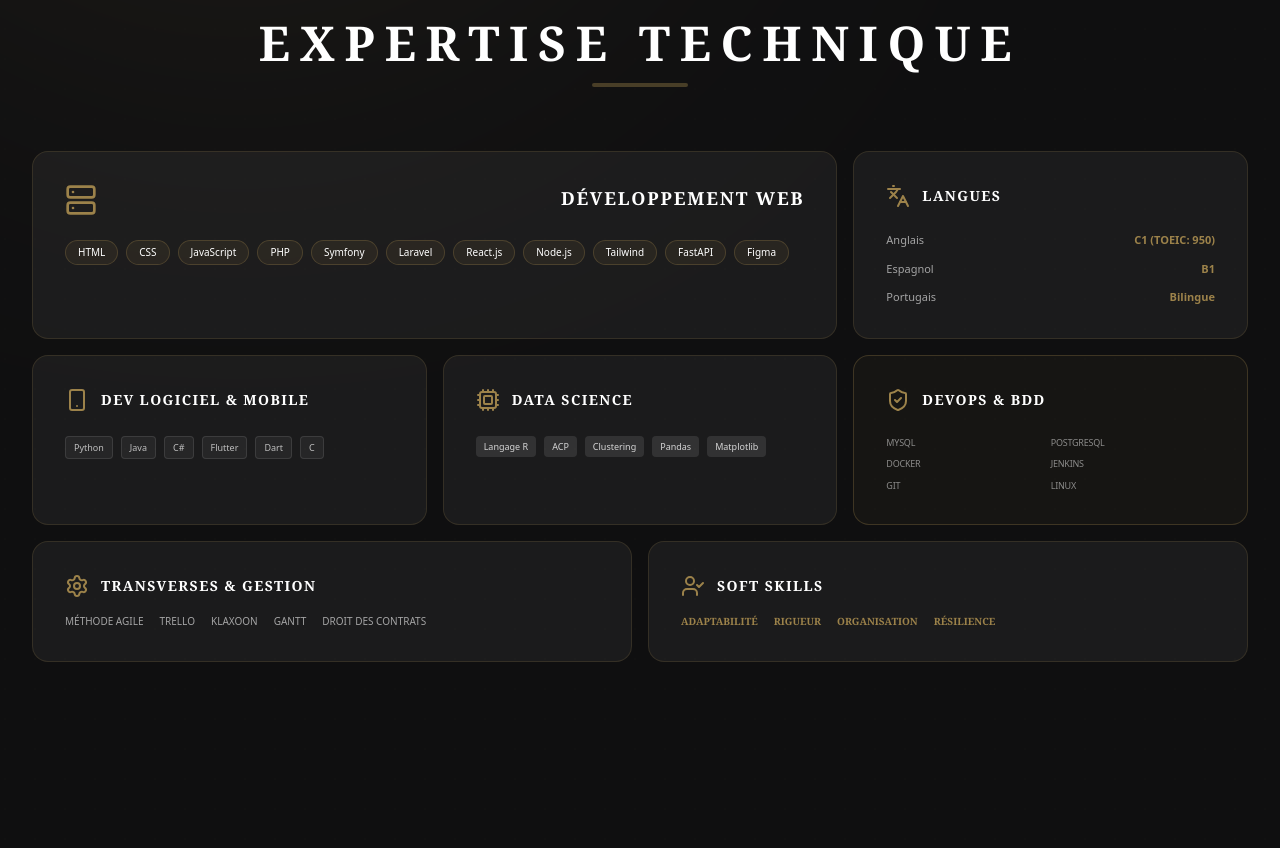
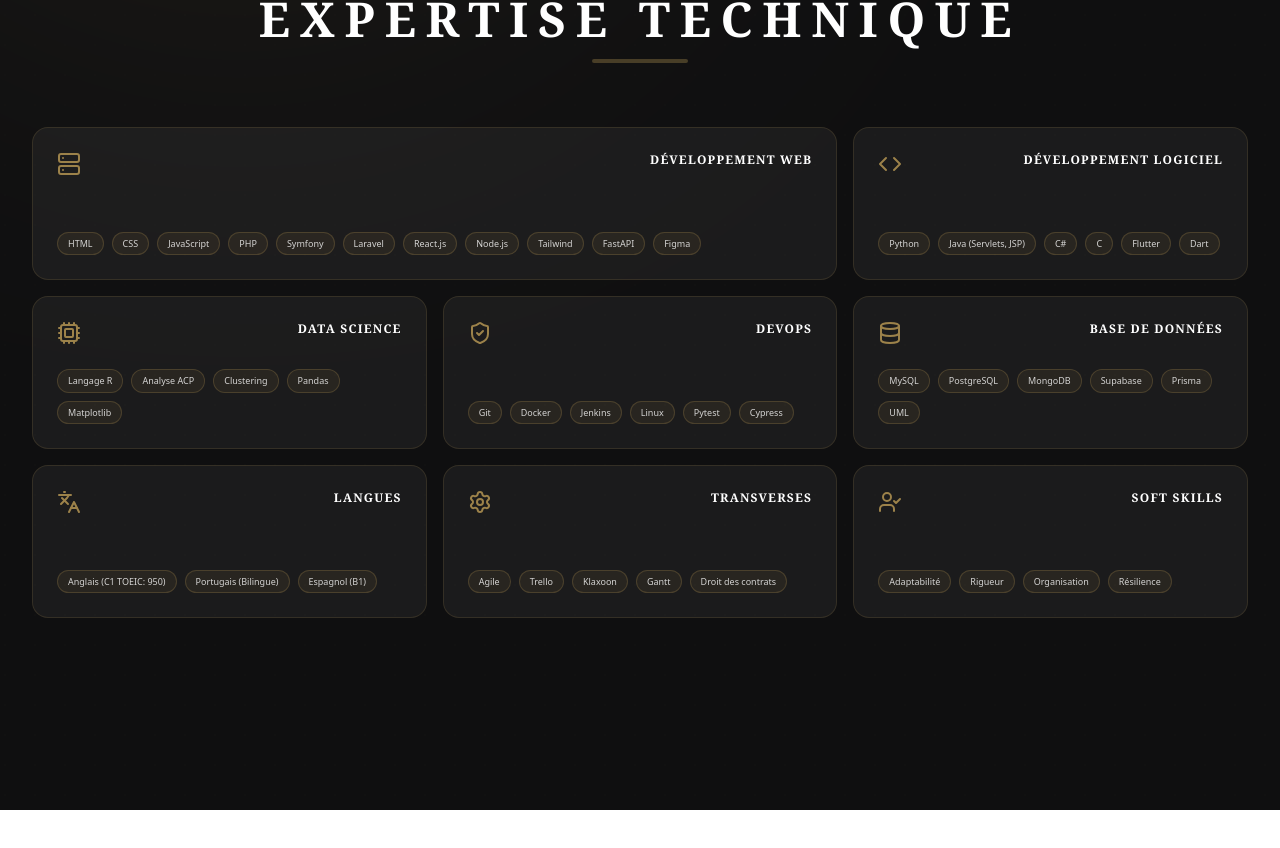
Before and after one commit to edmilson9/portfolio, a React (Create React App) app: page / in a window 1280 px wide. Shown: the part 1633-2481 px from the top of the page. After the commit the page ends 2443 px from the top, so only its background shows below. Built offline with nearby package versions, Linux system fonts and the light colour scheme.

Commit message:
Compétences

```diff
--- a/src/composants/Profil.jsx
+++ b/src/composants/Profil.jsx
@@ -1,6 +1,6 @@
 import React from "react";
 import { motion } from "framer-motion";
-import { GraduationCap, Briefcase, Code, Database, Server, Terminal, ShieldCheck, Languages, UserCheck, Settings, Cpu, Layout, Smartphone } from "lucide-react";
+import { GraduationCap, Briefcase, Code, Database, Server, Terminal, ShieldCheck, Languages, UserCheck, Settings, Cpu } from "lucide-react";
 import TimelineCard from "../ui/TimelineCard";
 import GoldBackground from "../animation/GoldBackground";
 
@@ -23,13 +23,13 @@
       annee: "2020 - 2022",
       titre: "DUT GEII",
       lieu: "Université Paris Est Créteil",
-      desc: "30 ECTS validés."
+      desc: "Génie Électrique et Informatique Industrielle (30 ECTS validés)."
     },
     {
       annee: "2017 - 2020",
       titre: "Baccalauréat STI2D",
       lieu: "Lycée Polyvalent de Cachan",
-      desc: "Option SIN. Mention Assez Bien."
+      desc: "Mention Assez Bien."
     }
   ];
 
@@ -38,7 +38,7 @@
       annee: "Juillet 2025 - Août 2025",
       titre: "Stage Développeur Fullstack",
       lieu: "E-petit pas, Argenteuil",
-      desc: "Développement d'un espace entreprises : modules d'inscription, publication d'offres, devis, facturation et paiement via API PayPal. Stack : React.js, Node.js, Tailwind, Prisma, Supabase, JWT."
+      desc: "Développement d'un espace entreprises : modules d'inscription, publication d'offres, devis, facturation et paiement via API PayPal. Stack : React.js, Node.js, Tailwind, Prisma, Supabase."
     },
     {
       annee: "Depuis Octobre 2024",
@@ -51,6 +51,57 @@
       titre: "Équipier Polyvalent",
       lieu: "McDonald's, Paris (75007)",
       desc: "Job étudiant."
+    }
+  ];
+
+  const skillGroups = [
+    {
+      title: "Développement Web",
+      icon: <Server size={24} />,
+      skills: ["HTML", "CSS", "JavaScript", "PHP", "Symfony", "Laravel", "React.js", "Node.js", "Tailwind", "FastAPI", "Figma"],
+      size: "md:col-span-8"
+    },
+    {
+      title: "Développement Logiciel",
+      icon: <Code size={24} />,
+      skills: ["Python", "Java (Servlets, JSP)", "C#", "C", "Flutter", "Dart"],
+      size: "md:col-span-4"
+    },
+    {
+      title: "Data Science",
+      icon: <Cpu size={24} />,
+      skills: ["Langage R", "Analyse ACP", "Clustering", "Pandas", "Matplotlib"],
+      size: "md:col-span-4"
+    },
+    {
+      title: "DevOps",
+      icon: <ShieldCheck size={24} />,
+      skills: ["Git", "Docker", "Jenkins", "Linux", "Pytest", "Cypress"],
+      size: "md:col-span-4"
+    },
+    {
+      title: "Base de données",
+      icon: <Database size={24} />,
+      skills: ["MySQL", "PostgreSQL", "MongoDB", "Supabase", "Prisma", "UML"],
+      size: "md:col-span-4"
+    },
+    {
+      title: "Langues",
+      icon: <Languages size={24} />,
+      skills: ["Anglais (C1 TOEIC: 950)", "Portugais (Bilingue)", "Espagnol (B1)"],
+      size: "md:col-span-4"
+    },
+    {
+      title: "Transverses",
+      icon: <Settings size={24} />,
+      skills: ["Agile", "Trello", "Klaxoon", "Gantt", "Droit des contrats"],
+      size: "md:col-span-4"
+    },
+    {
+      title: "Soft Skills",
+      icon: <UserCheck size={24} />,
+      skills: ["Adaptabilité", "Rigueur", "Organisation", "Résilience"],
+      size: "md:col-span-4"
     }
   ];
 
@@ -68,11 +119,9 @@
               <GraduationCap size={28} />
               <h3 className="text-xl md:text-2xl font-bold uppercase tracking-[0.2em] text-white">Académique</h3>
             </div>
-            <div className="space-y-2">
             {formations.map((item, index) => (
               <TimelineCard key={index} {...item} delay={index * 0.1} />
             ))}
-            </div>
           </div>
 
           <div>
@@ -80,11 +129,9 @@
               <Briefcase size={28} />
               <h3 className="text-xl md:text-2xl font-bold uppercase tracking-[0.2em] text-white">Professionnel</h3>
             </div>
-            <div className="space-y-2">
             {experiences.map((item, index) => (
               <TimelineCard key={index} {...item} delay={index * 0.1} />
             ))}
-            </div>
           </div>
         </div>
 
@@ -94,95 +141,31 @@
             <div className="w-24 h-1 bg-[#9C824A] rounded-full opacity-40"></div>
           </div>
 
-          <div className="grid grid-cols-1 md:grid-cols-12 gap-4">
-
-            <div className="md:col-span-8 bg-white/5 border border-[#9C824A]/20 p-8 rounded-2xl hover:border-[#9C824A]/60 transition-all group">
+          <div className="grid grid-cols-1 md:grid-cols-12 gap-4 auto-rows-fr">
+            {skillGroups.map((group, index) => (
+              <motion.div
+                key={index}
+                initial={{ opacity: 0, y: 20 }}
+                whileInView={{ opacity: 1, y: 0 }}
+                viewport={{ once: true }}
+                transition={{ delay: index * 0.05 }}
+                className={`${group.size} bg-white/5 border border-[#9C824A]/20 p-6 rounded-2xl hover:border-[#9C824A]/60 transition-all group flex flex-col justify-between`}
+              >
                 <div className="flex justify-between items-start mb-6">
-                <Server className="text-[#9C824A]" size={32} />
-                <h4 className="text-white font-bold uppercase text-lg tracking-widest">Développement Web</h4>
+                  <div className="text-[#9C824A] group-hover:scale-110 transition-transform">
+                    {group.icon}
+                  </div>
+                  <h4 className="text-white font-bold uppercase text-[10px] md:text-xs tracking-widest">{group.title}</h4>
                 </div>
                 <div className="flex flex-wrap gap-2">
-                {["HTML", "CSS", "JavaScript", "PHP", "Symfony", "Laravel", "React.js", "Node.js", "Tailwind", "FastAPI", "Figma"].map(s => (
-                  <span key={s} className="px-3 py-1 bg-[#9C824A]/10 border border-[#9C824A]/30 rounded-full text-[10px] text-white font-sans">{s}</span>
+                  {group.skills.map(s => (
+                    <span key={s} className="px-2.5 py-1 bg-[#9C824A]/10 border border-[#9C824A]/30 rounded-full text-[9px] text-white/80 font-sans">
+                      {s}
+                    </span>
                   ))}
                 </div>
-            </div>
-
-            <div className="md:col-span-4 bg-white/5 border border-[#9C824A]/20 p-8 rounded-2xl hover:border-[#9C824A]/60 transition-all">
-              <div className="flex items-center gap-3 mb-6 text-[#9C824A]">
-                <Languages size={24} />
-                <h4 className="text-white font-bold uppercase text-sm tracking-widest">Langues</h4>
-              </div>
-              <ul className="space-y-3">
-                <li className="flex justify-between text-[11px] font-sans">
-                  <span className="text-white/60">Anglais</span>
-                  <span className="text-[#9C824A] font-bold">C1 (TOEIC: 950)</span>
-                </li>
-                <li className="flex justify-between text-[11px] font-sans">
-                  <span className="text-white/60">Espagnol</span>
-                  <span className="text-[#9C824A] font-bold">B1</span>
-                </li>
-                <li className="flex justify-between text-[11px] font-sans">
-                  <span className="text-white/60">Portugais</span>
-                  <span className="text-[#9C824A] font-bold">Bilingue</span>
-                </li>
-              </ul>
-            </div>
-
-            <div className="md:col-span-4 bg-white/5 border border-[#9C824A]/20 p-8 rounded-2xl hover:border-[#9C824A]/60 transition-all">
-              <div className="flex items-center gap-3 mb-6 text-[#9C824A]">
-                <Smartphone size={24} />
-                <h4 className="text-white font-bold uppercase text-sm tracking-widest">Dev Logiciel & Mobile</h4>
-              </div>
-              <div className="flex flex-wrap gap-2">
-                {["Python", "Java", "C#", "Flutter", "Dart", "C"].map(s => (
-                  <span key={s} className="px-2 py-1 bg-white/5 border border-white/10 rounded text-[9px] text-white/70 font-sans">{s}</span>
+              </motion.div>
             ))}
-              </div>
-            </div>
-
-            <div className="md:col-span-4 bg-white/5 border border-[#9C824A]/20 p-8 rounded-2xl hover:border-[#9C824A]/60 transition-all">
-              <div className="flex items-center gap-3 mb-6 text-[#9C824A]">
-                <Cpu size={24} />
-                <h4 className="text-white font-bold uppercase text-sm tracking-widest">Data Science</h4>
-              </div>
-              <div className="flex flex-wrap gap-2">
-                {["Langage R", "ACP", "Clustering", "Pandas", "Matplotlib"].map(s => (
-                  <span key={s} className="px-2 py-1 bg-white/10 text-[9px] text-white/80 font-sans rounded">{s}</span>
-                ))}
-              </div>
-            </div>
-
-            <div className="md:col-span-4 bg-[#9C824A]/5 border border-[#9C824A]/30 p-8 rounded-2xl hover:bg-[#9C824A]/10 transition-all">
-              <div className="flex items-center gap-3 mb-6 text-[#9C824A]">
-                <ShieldCheck size={24} />
-                <h4 className="text-white font-bold uppercase text-sm tracking-widest">DevOps & BDD</h4>
-              </div>
-              <div className="grid grid-cols-2 gap-y-2 text-[9px] uppercase text-white/50 font-sans tracking-tight">
-                <span>MySQL</span><span>PostgreSQL</span><span>Docker</span><span>Jenkins</span><span>Git</span><span>Linux</span>
-              </div>
-            </div>
-
-            <div className="md:col-span-6 bg-white/5 border border-[#9C824A]/20 p-8 rounded-2xl hover:border-[#9C824A]/60 transition-all">
-              <div className="flex items-center gap-3 mb-4 text-[#9C824A]">
-                <Settings size={24} />
-                <h4 className="text-white font-bold uppercase text-sm tracking-widest">Transverses & Gestion</h4>
-              </div>
-              <div className="flex flex-wrap gap-x-4 gap-y-2 text-[10px] uppercase text-white/60 font-sans">
-                <span>Méthode Agile</span><span>Trello</span><span>Klaxoon</span><span>Gantt</span><span>Droit des contrats</span>
-              </div>
-            </div>
-
-            <div className="md:col-span-6 bg-white/5 border border-[#9C824A]/20 p-8 rounded-2xl hover:border-[#9C824A]/60 transition-all">
-              <div className="flex items-center gap-3 mb-4 text-[#9C824A]">
-                <UserCheck size={24} />
-                <h4 className="text-white font-bold uppercase text-sm tracking-widest">Soft Skills</h4>
-              </div>
-              <div className="flex flex-wrap gap-x-4 gap-y-2 text-[10px] uppercase text-[#9C824A] font-bold">
-                <span>Adaptabilité</span><span>Rigueur</span><span>Organisation</span><span>Résilience</span>
-              </div>
-            </div>
-
           </div>
         </div>
 
```
Lines whose indentation alone changed are shown as unchanged.
